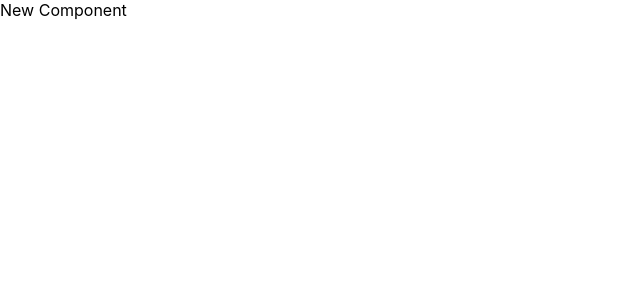
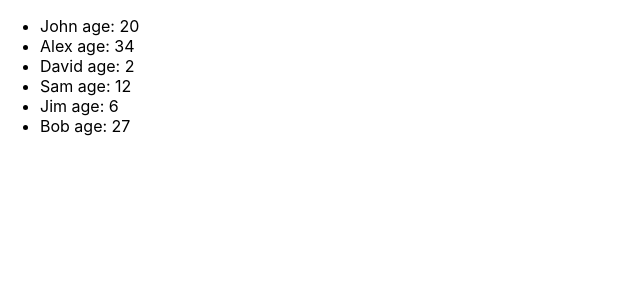
Before and after one commit to igor-minaev/microtasks, a React (Create React App) app: page / in a window 1280 px wide. Shown: the top 300 px of the page, without its empty margins (0-640 px from the left). Built offline with nearby package versions, Linux system fonts and the light colour scheme.

Commit message:
add method map

```diff
--- a/src/NewComponent.tsx
+++ b/src/NewComponent.tsx
@@ -10,6 +10,15 @@ type NewComponentType = {
 
 export const NewComponent = (props: NewComponentType) => {
     return (
-        <div>New Component</div>
+        <ul>
+            {props.students.map((t) => {
+                return (
+                    <li key={t.id}>
+                        <span>{t.name}</span>
+                        <span> age: {t.age}</span>
+                    </li>
+                )
+            })}
+        </ul>
     )
 }
```
